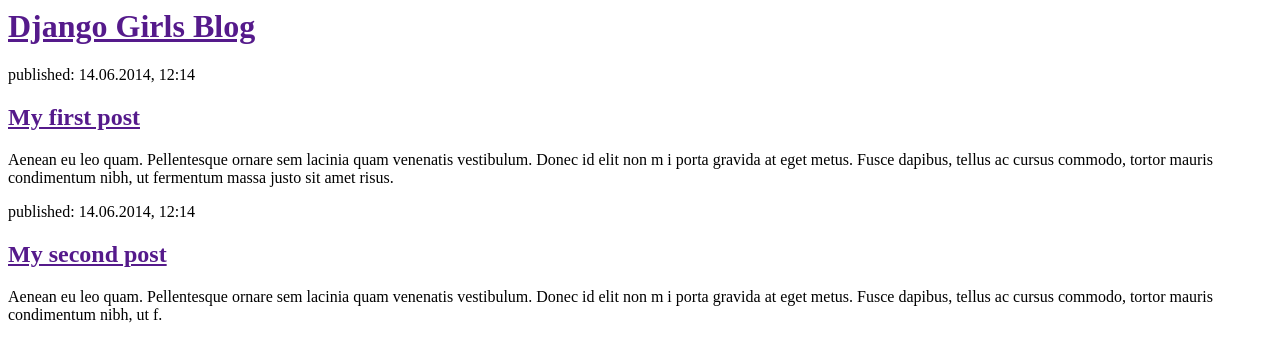
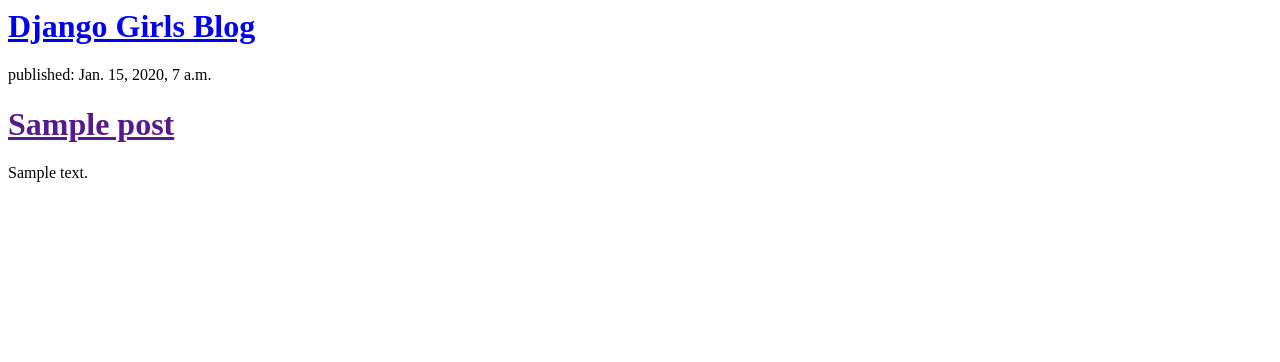
Before and after one commit to flornrosas/my-second-blog, a Django app: template mysite/blog/templates/blog/post_list.html in a window 1280 px wide. Shown: the top 362 px of the page. Run offline with Django 3.2, Linux system fonts and the light colour scheme; the template is opened without the code that fills it: values that come from a table or form of the project are taken from there, others are empty; tables that the repository leaves empty hold one stand-in row (values such as "Sample post"); parts of the project's set-up code (start-up, migrations or seed data) failed here and were passed over.

Commit message:
modified html

```diff
--- a/mysite/blog/templates/blog/post_list.html
+++ b/mysite/blog/templates/blog/post_list.html
@@ -4,20 +4,14 @@
 	</head>
 	<body>
 		<div>
-<h1><a href="">Django Girls Blog</a></h1>
+			<h1><a href="/">Django Girls Blog</a></h1>
 		</div>
+		{% for post in posts %}
 		<div>
-<p>published: 14.06.2014, 12:14</p>
-<h2><a href="">My first post</a></h2>
-<p>Aenean eu leo quam. Pellentesque ornare sem lacinia quam venenatis vestibulum. Donec id elit non m
-i porta gravida at eget metus. Fusce dapibus, tellus ac cursus commodo, tortor mauris condimentum nibh, ut fermentum
-massa justo sit amet risus.</p>
+			<p>published: {{ post.published_date }}</p>
+			<h1><a href="">{{ post.title }}</a></h1>
+			<p>{{ post.text|linebreaksbr }}</p>
 		</div>
-<div>
-<p>published: 14.06.2014, 12:14</p>
-<h2><a href="">My second post</a></h2>
-<p>Aenean eu leo quam. Pellentesque ornare sem lacinia quam venenatis vestibulum. Donec id elit non m
-i porta gravida at eget metus. Fusce dapibus, tellus ac cursus commodo, tortor mauris condimentum nibh, ut f.</p>
-</div>
+		{% endfor %}
 	</body>
 </html>
```
Lines whose indentation alone changed are shown as unchanged.
